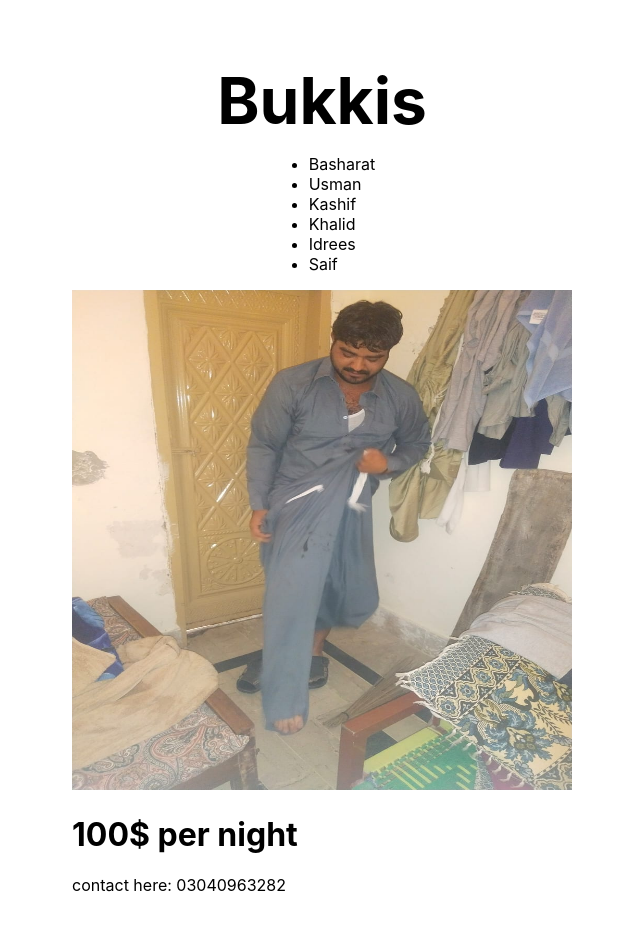
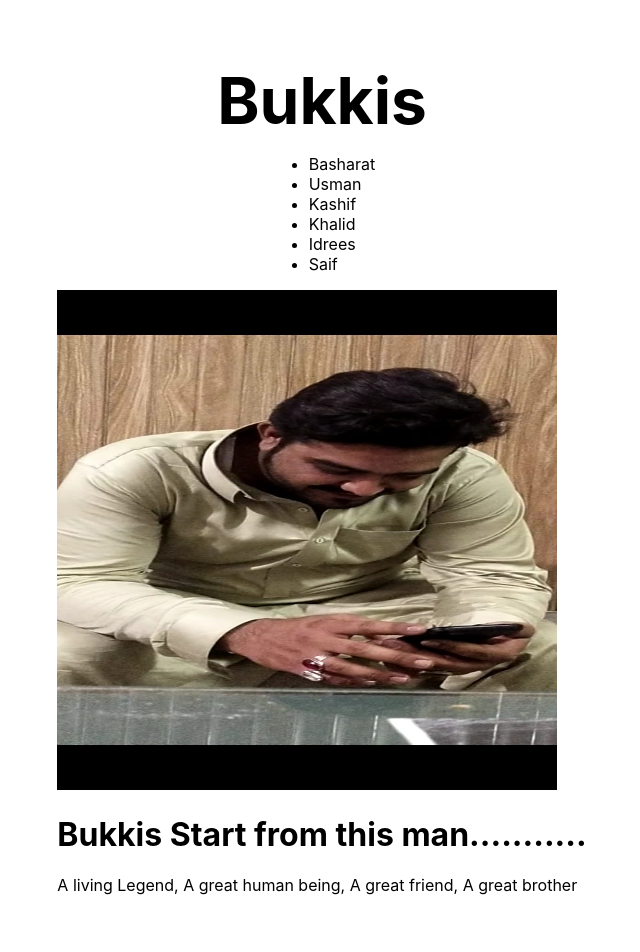
Before and after one commit to awansaif/bukkis.com, a Next.js app: page / in a window 1280 px wide. Shown: the top 952 px of the page, without its empty margins (318-958 px from the left). Built offline with nearby package versions, Linux system fonts and the light colour scheme.

Commit message:
Basharat with good words

```diff
--- a/pages/index.js
+++ b/pages/index.js
@@ -28,9 +28,10 @@ export default function Home() {
             width={500}
             height={500}
           />
-          <h1>100$ per night</h1>
+          <h1>Bukkis Start from this man...........</h1>
           <p>
-            contact here: <a href="tel:+923040963282">03040963282</a>
+            A living Legend, A great human being, A great friend, A great
+            brother
           </p>
         </div>
       </main>
```
Also changed, not shown: public/basharat.jpeg.
